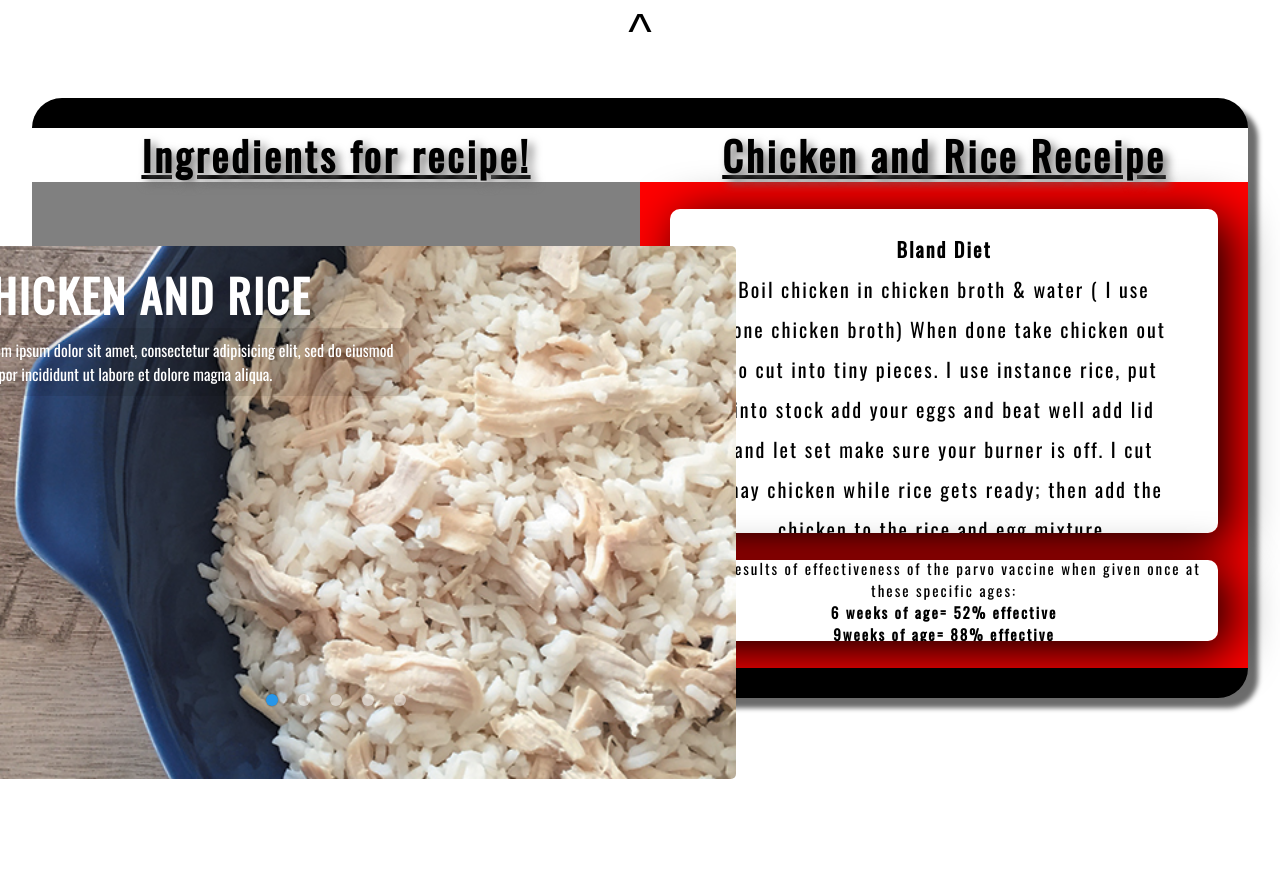
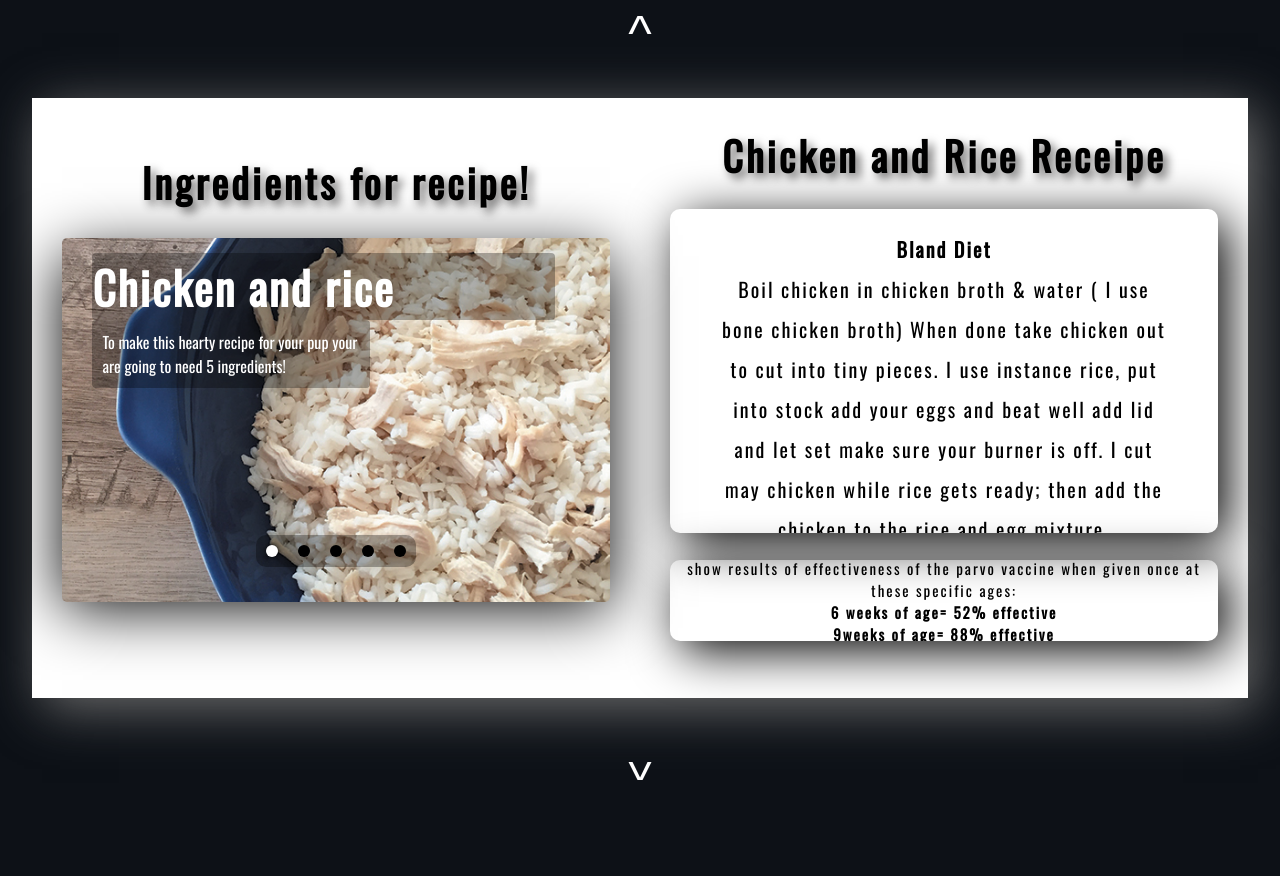
Before and after one commit to isamazon/Weems-family-kennel, a plain HTML site: page html/landingpage.html in a window 1280 px wide. Shown: the part 802-1678 px from the top of the page. Before the commit the page ends 1600 px from the top, so only its background shows below. Drawn offline with nearby package versions, Linux system fonts and the light colour scheme.

Commit message:
Added page3 and added js scroll
> HTML: Added the layout for the third page for location
> JS: Added a onclick scroll into view function for both the location button and the scrollDown1 btn

```diff
--- a/CSS/landingpage.css
+++ b/CSS/landingpage.css
@@ -14,6 +14,7 @@ html {
 /*                    Welcome page                    */
 .page1 {
   position: relative;
+  display: flex;
   height: 100vh;
   width: 100%;
 }
@@ -67,22 +68,23 @@ html {
 }
 /*                  Buttons                  */
 .buttons-container {
-  position: absolute;
+  position: relative;
   display: flex;
+  z-index: 1;
   flex-direction: column;
-  justify-content: center;
-  top: 0%;
-  left: 10%;
+  align-items: center;
   height: 100%;
-  width: 50%;
+  margin: 0px 20px;
+  background-color: rgba(255, 255, 255, 0.233);
+  width: 30%;
 }
 .buttons {
   display: flex;
+  justify-content: center;
   position: absolute;
   flex-direction: column;
-  top: 38%;
-  left: 30%;
-  transform: translate(-50%, -50%);
+  top: 35%;
+  width: 100%;
 }
 button {
   position: absolute;
@@ -90,7 +92,7 @@ button {
 }
 #recipebtn {
   margin: 0px 0px;
-
+  top: 0px;
   animation: grow 3s ease-in;
 }
 #locationbtn {
@@ -181,7 +183,7 @@ button:hover:after {
   position: relative;
   display: flex;
   justify-content: center;
-  background-color: #ffffff;
+  background-color: #0d1117;
   height: 100vh;
   padding: 100px 0px;
 }
@@ -190,20 +192,51 @@ button:hover:after {
   top: 1%;
   display: flex;
   justify-content: center;
+  align-items: center;
   width: 100%;
   height: 5%;
 }
 #scrollUp {
-  color: rgb(0, 0, 0);
+  position: absolute;
+  color: rgb(255, 255, 255);
   font-size: 5rem;
   display: flex;
   justify-content: center;
   align-items: center;
-  border-radius: 50%;
   width: 50px;
   height: 50px;
+  padding-top: 14px;
+  border: none;
+  border-radius: 50%;
 }
 #scrollUp:hover {
+  color: black;
+  background-color: white;
+}
+.scrolldown-btn {
+  position: absolute;
+  bottom: 1%;
+  display: flex;
+  justify-content: center;
+  align-items: center;
+  width: 100%;
+  height: 5%;
+  transform: rotate(180deg);
+}
+#scrollDown {
+  position: absolute;
+  color: rgb(255, 255, 255);
+  font-size: 5rem;
+  display: flex;
+  justify-content: center;
+  align-items: center;
+  width: 50px;
+  height: 50px;
+  padding-top: 14px;
+  border: none;
+  border-radius: 50%;
+}
+#scrollDown:hover {
   color: black;
   background-color: white;
 }
@@ -212,11 +245,11 @@ button:hover:after {
   display: flex;
   flex-direction: row;
   align-items: center;
-  border-radius: 30px;
+  border-radius: 0px;
   width: 95%;
   height: 100%;
-  background-color: black;
-  box-shadow: 10px 10px 5px rgb(109, 109, 109);
+  background-color: white;
+  box-shadow: 10px 10px 50px rgb(109, 109, 109);
   background-position: center;
   background-size: cover;
 }
@@ -229,14 +262,13 @@ button:hover:after {
   height: 90%;
   width: 50%;
   left: 50%;
-  background-color: red;
 }
 .recipe-h1-container {
   position: absolute;
   display: flex;
   justify-content: center;
   align-items: center;
-  background-color: white;
+
   height: 10%;
   width: 100%;
 }
@@ -245,7 +277,6 @@ button:hover:after {
   font-size: 4rem;
   text-shadow: 5px 5px 10px rgb(109, 108, 108);
   letter-spacing: 3px;
-  text-decoration: underline;
 }
 .recipe-p-container {
   position: absolute;
@@ -255,7 +286,7 @@ button:hover:after {
   overflow-y: scroll;
   border-radius: 10px;
   box-shadow: 10px 10px 50px rgb(0, 0, 0);
-  background-color: white;
+
   width: 90%;
   height: 60%;
 }
@@ -290,7 +321,6 @@ button:hover:after {
   border-radius: 10px;
   justify-content: center;
 
-  background-color: white;
   overflow-y: scroll;
   box-shadow: 10px 10px 50px rgb(0, 0, 0);
 }
@@ -308,7 +338,6 @@ button:hover:after {
   justify-content: center;
   height: 90%;
   width: 50%;
-  background-color: grey;
 }
 .recipe-second-h1-container {
   position: absolute;
@@ -316,7 +345,7 @@ button:hover:after {
   justify-content: center;
   align-self: flex-start;
   align-items: center;
-  background-color: white;
+  top: 5%;
   height: 10%;
   width: 100%;
 }
@@ -324,7 +353,6 @@ button:hover:after {
   font-size: 4rem;
   text-shadow: 5px 5px 10px rgb(109, 108, 108);
   letter-spacing: 3px;
-  text-decoration: underline;
 }
 
 /*                    PAGE 3                    */
@@ -333,7 +361,7 @@ button:hover:after {
   top: 0%;
   display: flex;
   justify-content: center;
-  background-color: #271f1c;
+  background-color: #0d1117;
   height: 100vh;
   padding-top: 50px;
 }
@@ -344,7 +372,7 @@ button:hover:after {
   justify-content: center;
   width: 90%;
   height: 100%;
-  background-color: #162635;
+
   background-attachment: fixed;
   background-position: center;
   background-size: cover;
@@ -453,14 +481,25 @@ button:hover:after {
     justify-content: center;
     left: 0%;
   }
+  .page2 {
+    height: 100vh;
+    background-color: white;
+  }
+  .recipe-footer {
+    padding-top: 50px;
+  }
   .page2-outline {
     position: relative;
+    box-shadow: none;
     height: 100%;
     width: 95%;
   }
   .recipe-h1,
   .recipe-second-h1 {
     font-size: 2.5rem;
+  }
+  .recipe-second-h1-container {
+    padding-bottom: 50px;
   }
   .recipe-content-container,
   .recipe-second-container {
@@ -486,11 +525,12 @@ button:hover:after {
     height: 100%;
   }
 }
-@media (max-width: 767px) {
+@media (max-width: 800px) {
   #videoBG {
     display: none;
   }
   .page1 {
     background: url("../CSS/pics/huskywallpaper1.jpg");
+    background-size: cover;
   }
 }
--- a/CSS/slider.css
+++ b/CSS/slider.css
@@ -4,8 +4,10 @@
   position: absolute;
   top: 20%;
   display: flex;
-  width: 800px;
-  height: 500px;
+  align-items: center;
+  width: 90%;
+  height: 65%;
+  box-shadow: 0px 10px 60px black;
   margin: 10px;
 }
 
@@ -17,7 +19,7 @@
 }
 
 .img-slider .slide.active {
-  clip-path: circle(150% at 0 50%);
+  clip-path: circle(130% at 0 30%);
   transition: 2s;
   transition-property: clip-path;
 }
@@ -36,7 +38,10 @@
 
 .img-slider .slide .info h2 {
   color: #fff;
+  background-color: rgb(0, 0, 0, 0.3);
+  border-radius: 4px;
   font-size: 45px;
+  width: 70%
   text-transform: uppercase;
   font-weight: 800;
   letter-spacing: 2px;
@@ -44,7 +49,7 @@
 
 .img-slider .slide .info p {
   color: #fff;
-  background: rgba(0, 0, 0, 0.1);
+  background: rgba(0, 0, 0, 0.3);
   font-size: 16px;
   width: 60%;
   padding: 10px;
@@ -57,11 +62,13 @@
   display: flex;
   bottom: 30px;
   left: 50%;
+  background-color: rgb(0, 0, 0, 30%);
+  border-radius: 10px;
   transform: translateX(-50%);
 }
 
 .img-slider .navigation .btn {
-  background: rgba(255, 255, 255, 0.5);
+  background: rgba(0, 0, 0, 1);
   width: 12px;
   height: 12px;
   margin: 10px;
@@ -70,14 +77,14 @@
 }
 
 .img-slider .navigation .btn.active {
-  background: #2696e9;
-  box-shadow: 0 0 2px rgba(0, 0, 0, 0.5);
+  background: #ffffff;
+  box-shadow: 0 0 5px rgba(0, 0, 0, 1);
 }
 
 @media (max-width: 820px) {
   .img-slider {
-    width: 600px;
-    height: 375px;
+    width: 90%;
+    height: 50%;
   }
 
   .img-slider .slide .info {
--- a/JS/landingpage.js
+++ b/JS/landingpage.js
@@ -4,6 +4,7 @@
 const landingPage = {
   page1: document.querySelector(".page1"),
   page2: document.querySelector(".page2"),
+  page3: document.querySelector(".page3"),
   recipeBtn: document.getElementById("recipebtn"),
   locationBtn: document.getElementById("locationbtn"),
   guranteeBtn: document.getElementById("guranteebtn"),
@@ -12,12 +13,21 @@ const landingPage = {
   scrollDown1: document.getElementById("scrollDown"),
 };
 
-// Create an onclick function for the Recipe button to scroll to page2
+// On Click functions for all the page1 buttons
+// Scroll into view recipe
 landingPage.recipeBtn.addEventListener("click", () => {
   landingPage.page2.scrollIntoView({ behavior: "smooth", block: "center" });
+});
+// Scroll into view location
+landingPage.locationBtn.addEventListener("click", () => {
+  landingPage.page3.scrollIntoView({ behavior: "smooth", block: "center" });
 });
 
 // Create a onclick function to scroll up and below page2
 landingPage.scrollUp1.addEventListener("click", () => {
   landingPage.page1.scrollIntoView({ behavior: "smooth", block: "center" });
 });
+// Scroll down to page 3 function
+landingPage.scrollDown1.addEventListener("click", () => {
+  landingPage.page3.scrollIntoView({ behavior: "smooth", block: "center" });
+});
--- a/JS/slider.js
+++ b/JS/slider.js
@@ -1,8 +1,12 @@
+"use strict";
+
+//create variables for the slide and the btns to change the slide
 var slides = document.querySelectorAll(".slide");
 var btns = document.querySelectorAll(".btn");
+// Adding a value to the variable current slide
 let currentSlide = 1;
 
-// Javascript for image slider manual navigation
+// creating the function for the manual nav
 var manualNav = function (manual) {
   slides.forEach((slide) => {
     slide.classList.remove("active");
--- a/html/landingpage.html
+++ b/html/landingpage.html
@@ -95,11 +95,21 @@
             </h1>
           </div>
           <!--Image slider start-->
-          <div class="img-slider" data-aos="fade-left">
+          <div class="img-slider" data-aos="fade-down">
             <div class="slide active">
               <img src="../CSS/pics/recipe-img.jpg" alt="" />
               <div class="info">
                 <h2>Chicken and rice</h2>
+                <p>
+                  To make this hearty recipe for your pup your are going to need
+                  5 ingredients!
+                </p>
+              </div>
+            </div>
+            <div class="slide">
+              <img src="../CSS/pics/bonebroth.jpg" alt="" />
+              <div class="info">
+                <h2>1st ingredient: 2 chicken thights (boneless)</h2>
                 <p>
                   Lorem ipsum dolor sit amet, consectetur adipisicing elit, sed
                   do eiusmod tempor incididunt ut labore et dolore magna aliqua.
@@ -107,9 +117,9 @@
               </div>
             </div>
             <div class="slide">
-              <img src="../CSS/pics/bonebroth.jpg" alt="" />
+              <img src="../CSS/pics/cuttingChicken.jpg" alt="" />
               <div class="info">
-                <h2>Slide 02</h2>
+                <h2>Cut the chicken</h2>
                 <p>
                   Lorem ipsum dolor sit amet, consectetur adipisicing elit, sed
                   do eiusmod tempor incididunt ut labore et dolore magna aliqua.
@@ -117,9 +127,9 @@
               </div>
             </div>
             <div class="slide">
-              <img src="3.jpg" alt="" />
+              <img src="../CSS/pics/rice-img.jpg" alt="" />
               <div class="info">
-                <h2>Slide 03</h2>
+                <h2>Second ingredient: Rice</h2>
                 <p>
                   Lorem ipsum dolor sit amet, consectetur adipisicing elit, sed
                   do eiusmod tempor incididunt ut labore et dolore magna aliqua.
@@ -127,17 +137,7 @@
               </div>
             </div>
             <div class="slide">
-              <img src="4.jpg" alt="" />
-              <div class="info">
-                <h2>Slide 04</h2>
-                <p>
-                  Lorem ipsum dolor sit amet, consectetur adipisicing elit, sed
-                  do eiusmod tempor incididunt ut labore et dolore magna aliqua.
-                </p>
-              </div>
-            </div>
-            <div class="slide">
-              <img src="5.jpg" alt="" />
+              <img src="../CSS/pics/egg.jpg" alt="" />
               <div class="info">
                 <h2>Slide 05</h2>
                 <p>
@@ -157,6 +157,13 @@
         </div>
       </div>
     </div>
+
+    <div class="page3">
+      <div class="page3-outline">
+        <div class="location-container"></div>
+        <div class="google-map-container"></div>
+      </div>
+    </div>
     <script src="../JS/landingpage.js"></script>
     <script src="https://unpkg.com/aos@next/dist/aos.js"></script>
     <script src="../JS/slider.js"></script>
```
Also changed, not shown: CSS/pics/cutting-chicken.jpg (added), CSS/pics/cuttingChicken.jpg (added), CSS/pics/egg.jpg (added), CSS/pics/eggs.jpg (added), CSS/pics/rice-img.jpg (added).
